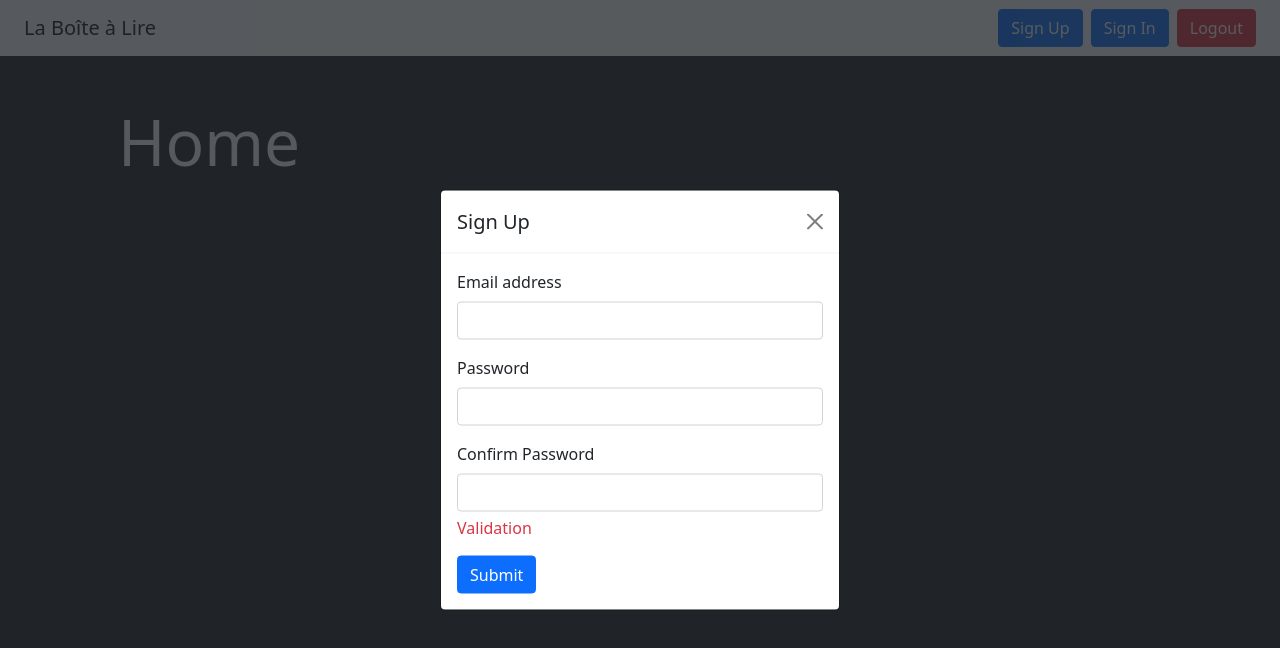
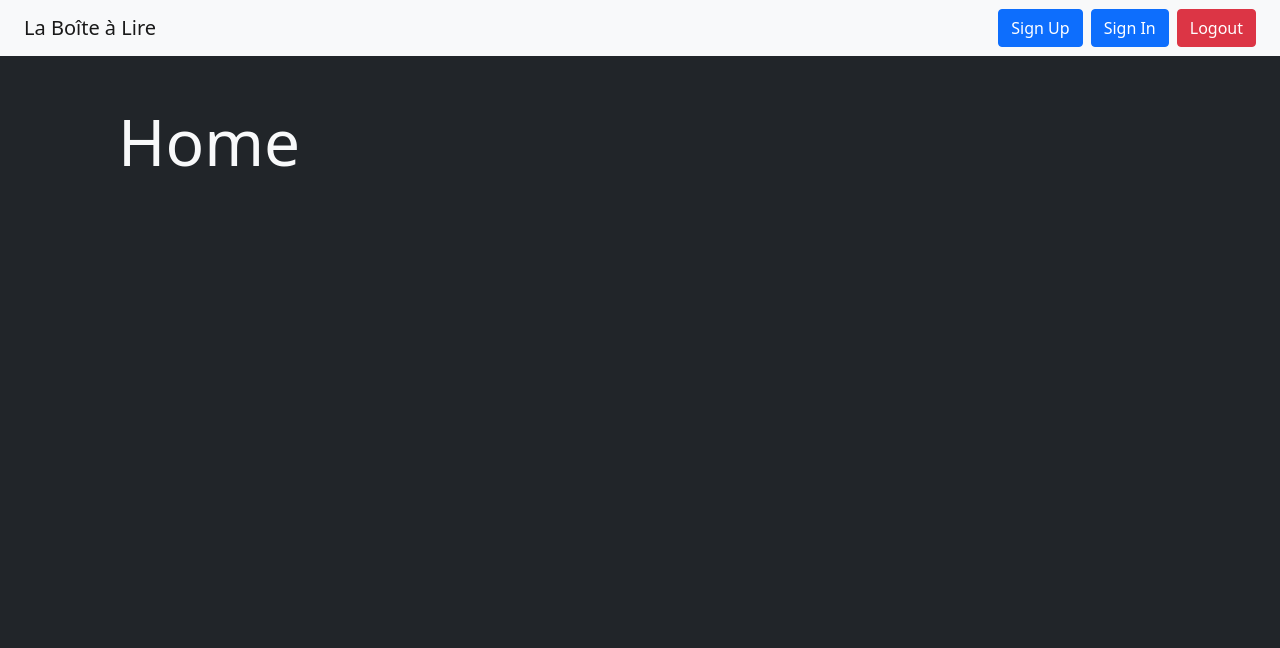
Before and after one commit to Damien-Dupont/BoiteALire, a React (Create React App) app: page / in a window 1280 px wide. Shown: the top 648 px of the page. Built offline with nearby package versions, Linux system fonts and the light colour scheme.

Commit message:
IMPORTED context in SignUpModal

```diff
--- a/src/@Types/lectures.d.ts
+++ b/src/@Types/lectures.d.ts
@@ -3,3 +3,5 @@ export interface IAppContext {
   author: string;
   url: string;
 }
+
+export interface ISignUp {}
--- a/src/App.tsx
+++ b/src/App.tsx
@@ -10,8 +10,8 @@ export interface IAppProps {}
 const App: React.FunctionComponent<IAppProps> = (props) => {
   return (
     <>
+      <SignUp />
       <Navbar />
-      <SignUp />
       <Routes>
         <Route path="/" element={<HomePage />}></Route>
         <Route path="/" element={<AboutPage />}></Route>
--- a/src/components/SignUpModal.tsx
+++ b/src/components/SignUpModal.tsx
@@ -1,12 +1,18 @@
-import React from "react";
-
-export interface ISignUp {}
+import React, { useContext } from "react";
+import { UserContext } from "../context/userContext";
+import { ISignUp } from "../@Types/lectures";
 
 const SignUp: React.FunctionComponent<ISignUp> = (props) => {
+  const { toggleModals, modalState } = useContext(UserContext);
+
   return (
     <>
+      {modalState.signUpModal && (
         <div className="position-fixed top-0 vw-100 vh-100">
-        <div className="w-100 h-100 bg-dark bg-opacity-75">
+          <div
+            className="w-100 h-100 bg-dark bg-opacity-75"
+            onClick={() => toggleModals("close")}
+          >
             <div
               className="position-absolute top-50 start-50 translate-middle"
               style={{ minWidth: "400px" }}
@@ -15,7 +21,10 @@ const SignUp: React.FunctionComponent<ISignUp> = (props) => {
                 <div className="modal-content">
                   <div className="modal-header">
                     <h5 className="modal-title">Sign Up</h5>
-                  <button className="btn-close"></button>
+                    <button
+                      className="btn-close"
+                      onClick={() => toggleModals("close")}
+                    ></button>
                   </div>
                   <div className="modal-body">
                     <form className="sign-up-form">
@@ -44,7 +53,10 @@ const SignUp: React.FunctionComponent<ISignUp> = (props) => {
                         />
                       </div>
                       <div className="mb-3">
-                      <label className="form-label" htmlFor="SignUpConfirmPwd">
+                        <label
+                          className="form-label"
+                          htmlFor="SignUpConfirmPwd"
+                        >
                           Confirm Password
                         </label>
                         <input
@@ -64,6 +76,7 @@ const SignUp: React.FunctionComponent<ISignUp> = (props) => {
             </div>
           </div>
         </div>
+      )}
     </>
   );
 };
--- a/src/index.tsx
+++ b/src/index.tsx
@@ -1,13 +1,17 @@
 import React from "react";
 import ReactDOM from "react-dom";
 // import { createRoot } from "react-dom/client";
+
+import { UserContextProvider } from "./context/userContext";
 
 import App from "./App";
 import { BrowserRouter } from "react-router-dom";
 
 ReactDOM.render(
   <BrowserRouter>
-    <App />
+    <UserContextProvider>
+      <App />
+    </UserContextProvider>
   </BrowserRouter>,
   document.getElementById("root")
 );
```
Lines whose indentation alone changed are shown as unchanged.
